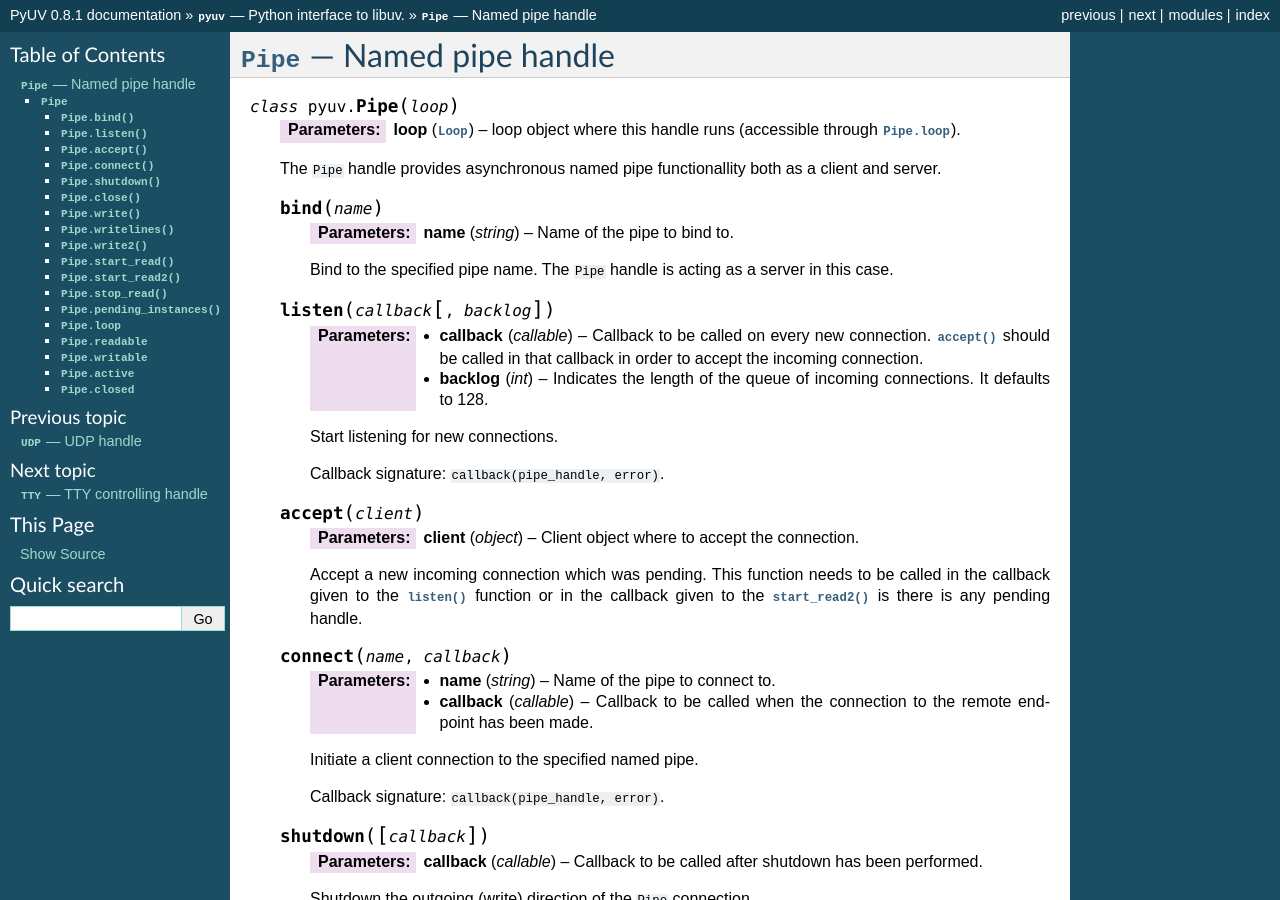
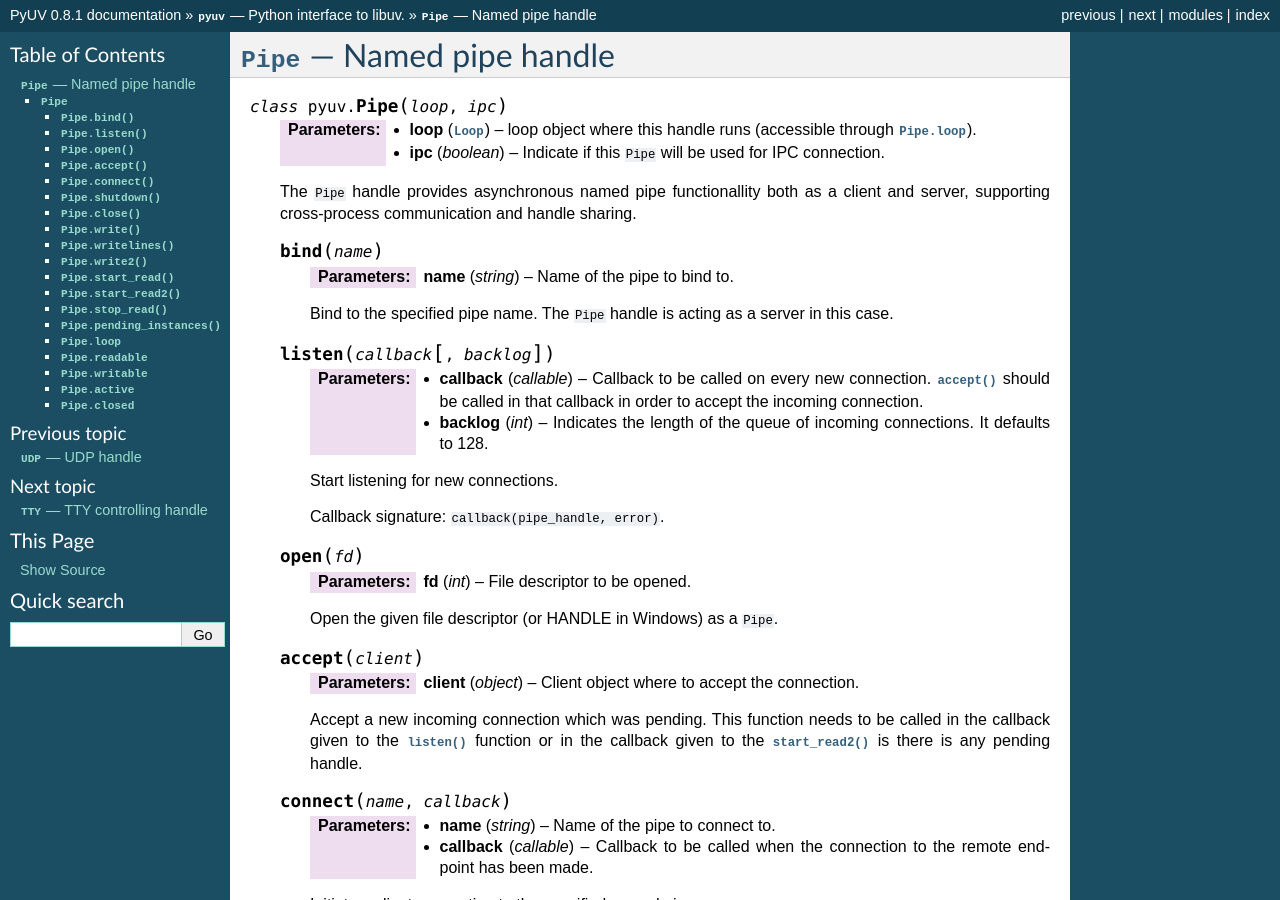
Before and after one commit to saghul/pyuv, a Sphinx documentation site: the page built from docs/pipe.rst, in a window 1280 px wide and 900 px high. Built offline with Sphinx 7.4.7, drawn with Linux system fonts in a browser that asks for light colours.

Commit message:
Updated documentation

```diff
--- a/docs/errno.rst
+++ b/docs/errno.rst
@@ -10,6 +10,9 @@
 
 
 This module contains the defined error constants from libuv and c-ares.
+
+**IMPORTANT:** The errno codes in pyuv don't necessarily match those in the
+Python `errno` module.
 
 .. py:attribute:: pyuv.errno.errorcode
 
--- a/docs/pipe.rst
+++ b/docs/pipe.rst
@@ -9,12 +9,15 @@
 ======================================
 
 
-.. py:class:: Pipe(loop)
+.. py:class:: Pipe(loop, ipc)
 
     :type loop: :py:class:`Loop`
     :param loop: loop object where this handle runs (accessible through :py:attr:`Pipe.loop`).
 
-    The ``Pipe`` handle provides asynchronous named pipe functionallity both as a client and server.
+    :param boolean ipc: Indicate if this ``Pipe`` will be used for IPC connection.
+
+    The ``Pipe`` handle provides asynchronous named pipe functionallity both as a client and server,
+    supporting cross-process communication and handle sharing.
 
     .. py:method:: bind(name)
 
@@ -35,6 +38,12 @@
         Start listening for new connections.
 
         Callback signature: ``callback(pipe_handle, error)``.
+
+    .. py:method:: open(fd)
+
+        :param int fd: File descriptor to be opened.
+
+        Open the given file descriptor (or HANDLE in Windows) as a ``Pipe``.
 
     .. py:method:: accept(client)
 
```
